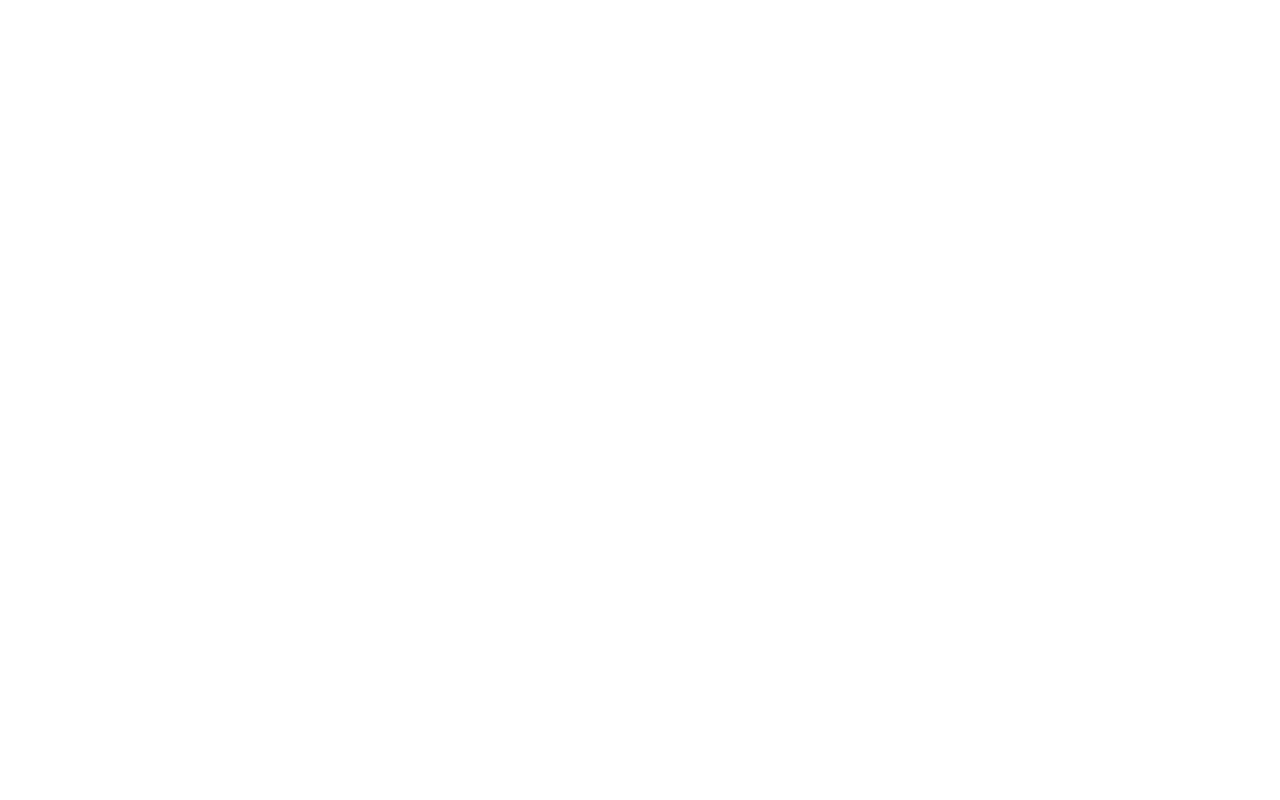
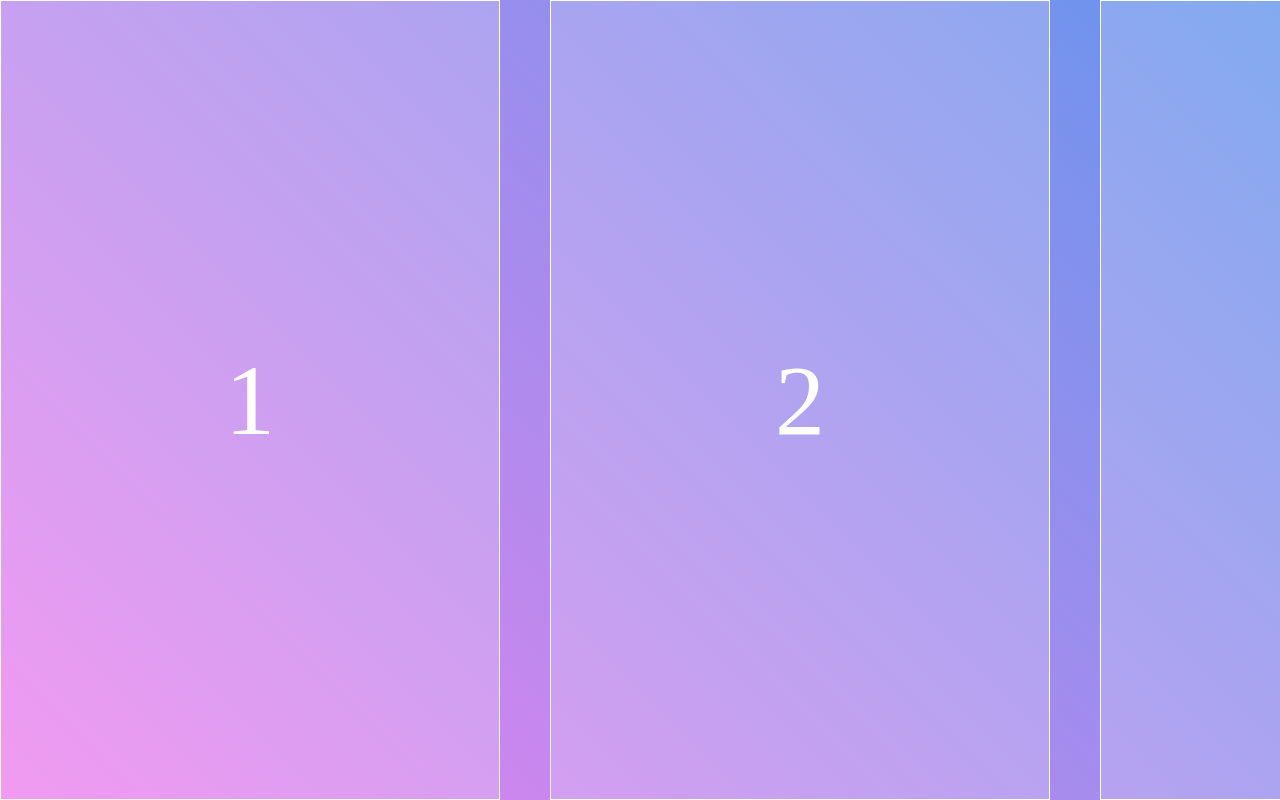
Before and after one commit to MonsTau/swiper, a plain HTML site: page index.html in a window 1280 px wide. Drawn offline with nearby package versions, Linux system fonts and the light colour scheme.

Commit message:
step1 기본 swiper 사용법

```diff
--- a/index.html
+++ b/index.html
@@ -4,10 +4,33 @@
     <meta charset="UTF-8">
     <meta name="viewport" content="width=device-width, initial-scale=1.0">
     <link rel="stylesheet" href="css/style.css">
+    <link rel="shortcut icon" href="favicon.ico" type="image/x-icon">
+    <link rel="stylesheet" href="https://cdn.jsdelivr.net/npm/swiper@10/swiper-bundle.min.css"/>
+    <script src="https://cdn.jsdelivr.net/npm/swiper@10/swiper-bundle.min.js"></script>
     <title>Swiper</title>
-
 </head>
 <body>
+    <main>
+        <section class="swiper-wrapper">
+            <article class="swiper-slide">1</article>
+            <article class="swiper-slide">2</article>
+            <article class="swiper-slide">3</article>
+            <article class="swiper-slide">4</article>
+            <article class="swiper-slide">5</article>
+        </section>
+    </main>
 
+    <script>
+        // 기본 swiper 연결
+        const swiper = new Swiper('main', {
+            speed: 500, // 단위 : ms
+            loop: true, // default: flase
+            direction: 'horizontal', // default: horizontal
+            grabCursor: true, // default: false
+            slidesPerView: 'auto', // default: 'auto'
+            spaceBetween: 50, // 단위 : px
+            centersSlides: true //활성화 패널이 가운데로 위치
+        });
+    </script>
 </body>
 </html>
--- a/scss/style.scss
+++ b/scss/style.scss
@@ -0,0 +1,28 @@
+@charset 'UTF-8';
+@import 'reset';
+@import url('https://fonts.googleapis.com/css2?family=Orbitron&family=Roboto:wght@100&display=swap');
+
+main {
+    width: 100%;
+    height: 100vh;
+    background: linear-gradient(45deg, violet, cornflowerblue);
+    overflow: hidden;
+    position: relative;
+
+    .swiper-wrapper {
+        width: 500px;
+        height: 100%;
+
+        .swiper-slide {
+            width: 100%;
+            height: 100%;
+            background: rgba(255,255,255, .2);
+            font-size: 100px;
+            color: #fff;
+            display: flex;
+            justify-content: center;
+            align-items: center;
+            border: 1px solid #fff;
+        }
+    }
+}
```
Also changed, not shown: css/style.css, 1 other file.
